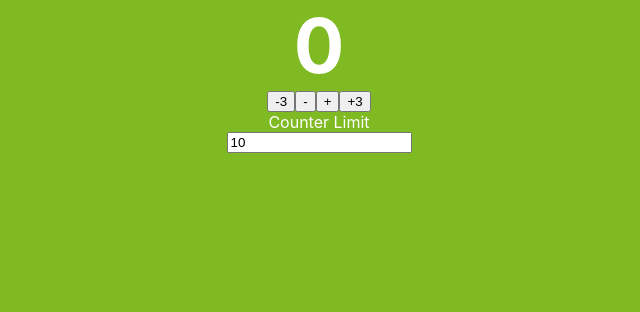
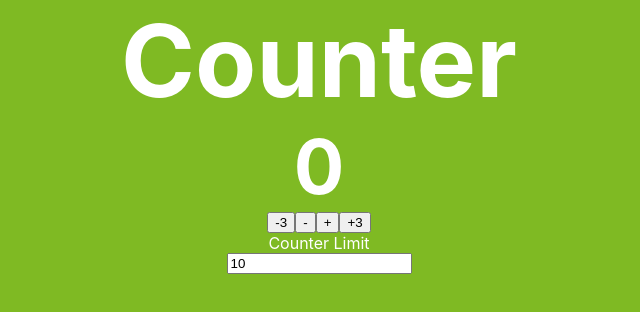
Before and after one commit to richpjames/counter, a React (Create React App) app: page / in a window 1280 px wide. Shown: the top 312 px of the page, without its empty margins (321-961 px from the left). Built offline with nearby package versions, Linux system fonts and the light colour scheme.

Commit message:
add upperBoundInput Component

```diff
--- a/src/Counter/Counter-styles.tsx
+++ b/src/Counter/Counter-styles.tsx
@@ -11,3 +11,5 @@ export const CounterContainer = styled.section`
 export const ButtonsContainer = styled.section`
   display: flex;
 `;
+
+export const UpperBoundInput = styled.input``;
--- a/src/Counter/Counter.tsx
+++ b/src/Counter/Counter.tsx
@@ -1,6 +1,10 @@
 import React, { useState } from "react";
 import Button from "./Button";
-import { CounterContainer, ButtonsContainer } from "./Counter-styles";
+import {
+  CounterContainer,
+  ButtonsContainer,
+  UpperBoundInput
+} from "./Counter-styles";
 
 function Counter() {
   const [count, setCount] = useState(0);
@@ -23,6 +27,7 @@ function Counter() {
   };
   return (
     <CounterContainer>
+      <h1>Counter</h1>
       <h2 title="counter">{count}</h2>
       <ButtonsContainer>
         <Button
@@ -47,7 +52,7 @@ function Counter() {
         />
       </ButtonsContainer>
       <label htmlFor="counter-limit">Counter Limit</label>
-      <input
+      <UpperBoundInput
         type="number"
         id="counter-limit"
         value={upperBound}
```
